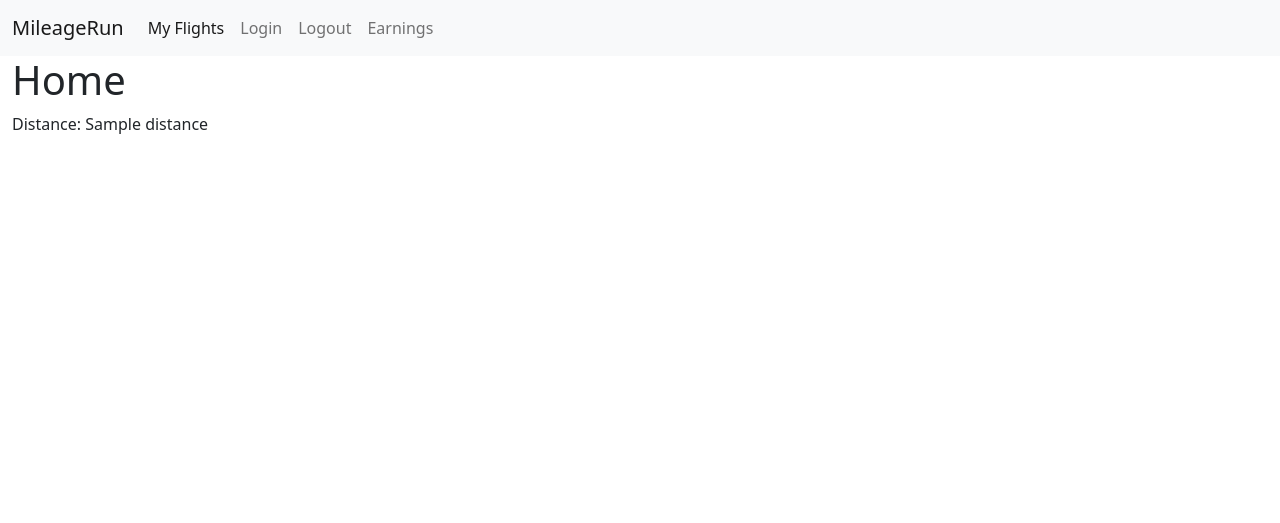
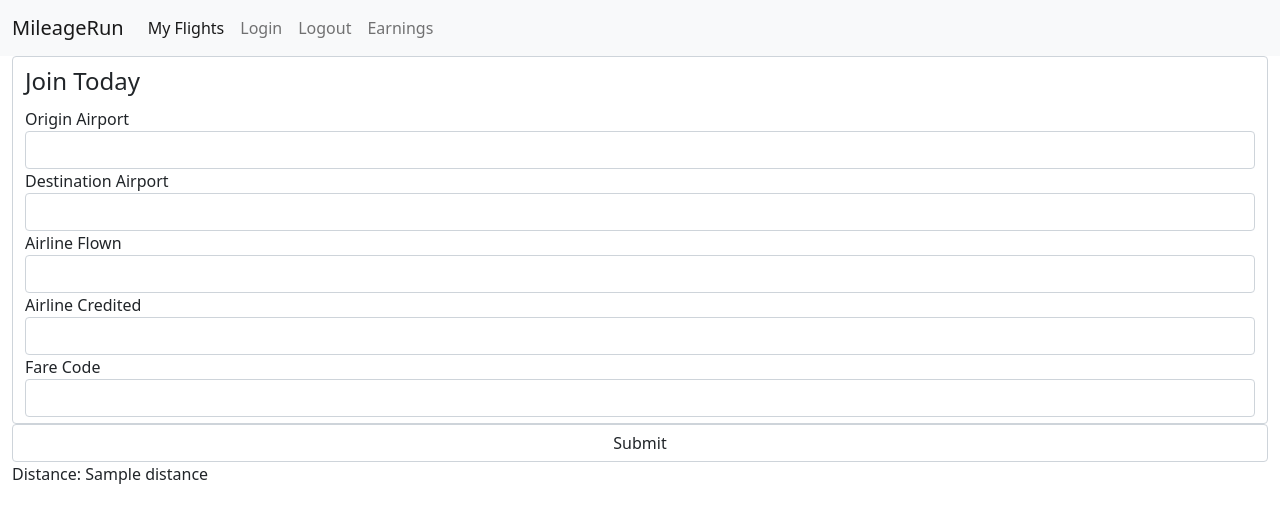
Before and after one commit to tschneiderAK/mileagerun, a Flask app: template mileagerun/templates/index.html in a window 1280 px wide. Shown: the top 523 px of the page. Run offline with Flask 2, Linux system fonts and the light colour scheme; tables that the repository leaves empty hold one stand-in row (values such as "Sample post"); the template is opened without the code that fills it: values that come from a table or form of the project are taken from there, most other values are stand-ins (such as "Sample title", 1, 10 or a date in 2020); parts of the project's set-up code (start-up, migrations or seed data) failed here and were passed over.

Commit message:
Added input form to index page and calculation of distance between cities. Still have a bug with form validation.

```diff
--- a/mileagerun/forms.py
+++ b/mileagerun/forms.py
@@ -1,11 +1,12 @@
+from email.charset import Charset
 from flask_wtf import FlaskForm
 from wtforms import StringField, EmailField, PasswordField, BooleanField, SubmitField
-from wtforms.validators import DataRequired, Length, Email, EqualTo
+from wtforms.validators import *
 
 class RegistrationForm(FlaskForm):
     first_name = StringField('First Name', validators=[DataRequired(), Length(min=1, max=20)])
     last_name = StringField('Last Name', validators=[DataRequired(), Length(min=1, max=20)])
-    email = EmailField('Email', validators=[DataRequired(), Email()])
+    email = EmailField('Email', validators=[DataRequired(), Email(message='Not a valid email')])
     password = PasswordField('Password', validators=[DataRequired()])
     confirm = PasswordField('Confirm Password', validators=[DataRequired(), EqualTo('password')])
     submit = SubmitField('Submit')
@@ -15,3 +16,11 @@ class Login(FlaskForm):
     password = PasswordField('Password', validators=[DataRequired()])
     remember = BooleanField('Remember Me')
     submit = SubmitField('Submit')
+
+class SampleFlight(FlaskForm):
+    origin = StringField('Origin Airport', validators=[DataRequired(), Regexp('^[A-Z]{3}$')])
+    destination = StringField('Destination Airport', validators=[DataRequired(), Regexp('[A-Z]{3}')])
+    flown_airline = StringField('Airline Flown', validators=[DataRequired(), Regexp("[A-Z]{2}")])
+    credit_airline = StringField('Airline Credited', validators=[DataRequired(), Regexp("[A-Z]{2}")])
+    fare = StringField('Fare Code', validators=[DataRequired(), Regexp("[A-Z]")])
+    submit = SubmitField('Submit')
--- a/mileagerun/templates/index.html
+++ b/mileagerun/templates/index.html
@@ -1,6 +1,80 @@
 {% extends 'base.html' %}
 {% block title %}Home{% endblock %}
 {% block content %}
-<h1>Home</h1>
+<form action="#" method="POST">
+    {{form.hidden_tag()}}
+    <fieldset class="form-control">
+        <legend>Join Today</legend>
+            <div class="form-group">
+                {{form.origin.label(class="form-control-label")}}
+                {% if form.origin.errors %}
+                    {{ form.origin(class="form-control is-invalid")}}
+                    <div class="invalid-feedback">
+                        {% for error in form.origin.errors %}
+                            <span>{{ error }}</span>
+                        {% endfor %}
+                    </div>
+                {% else %}
+                    {{form.origin(class="form-control")}}
+                {% endif %}
+            </div>
+            <div class="form-group">
+                {{form.destination.label(class="form-control-label")}}
+                {% if form.destination.errors %}
+                    {{ form.destination(class="form-control is-invalid")}}
+                    <div class="invalid-feedback">
+                        {% for error in form.destination.errors %}
+                            <span>{{ error }}</span>
+                        {% endfor %}
+                    </div>
+                {% else %}
+                    {{form.destination(class="form-control")}}
+                {% endif %}
+            </div>
+            <div class="form-group">
+                {{form.flown_airline.label(class="form-control-label")}}
+                {% if form.flown_airline.errors %}
+                    {{ form.flown_airline(class="form-control is-invalid")}}
+                    <div class="invalid-feedback">
+                        {% for error in form.flown_airline.errors %}
+                            <span>{{ error }}</span>
+                        {% endfor %}
+                    </div>
+                {% else %}
+                    {{form.flown_airline(class="form-control")}}
+                {% endif %}
+            </div>
+            <div class="form-group">
+                {{form.credit_airline.label(class="form-control-label")}}
+                {% if form.credit_airline.errors %}
+                    {{ form.credit_airline(class="form-control is-invalid")}}
+                    <div class="invalid-feedback">
+                        {% for error in form.credit_airline.errors %}
+                            <span>{{ error }}</span>
+                        {% endfor %}
+                    </div>
+                {% else %}
+                    {{form.credit_airline(class="form-control")}}
+                {% endif %}
+            </div>
+            <div class="form-group">
+                {{form.fare.label(class="form-control-label")}}
+                {% if form.fare.errors %}
+                    {{ form.fare(class="form-control is-invalid")}}
+                    <div class="invalid-feedback">
+                        {% for error in form.fare.errors %}
+                            <span>{{ error }}</span>
+                        {% endfor %}
+                    </div>
+                {% else %}
+                    {{form.fare(class="form-control")}}
+                {% endif %}
+            </div>
+        </fieldset>
+        <div class="form-group">
+            {{form.submit(class="form-control")}}
+        </div>
+</form>
 <p>Distance: {{distance}}</p>
+
 {% endblock%}
```
Also changed, not shown: mileagerun/routes.py (+7 -5 lines).
